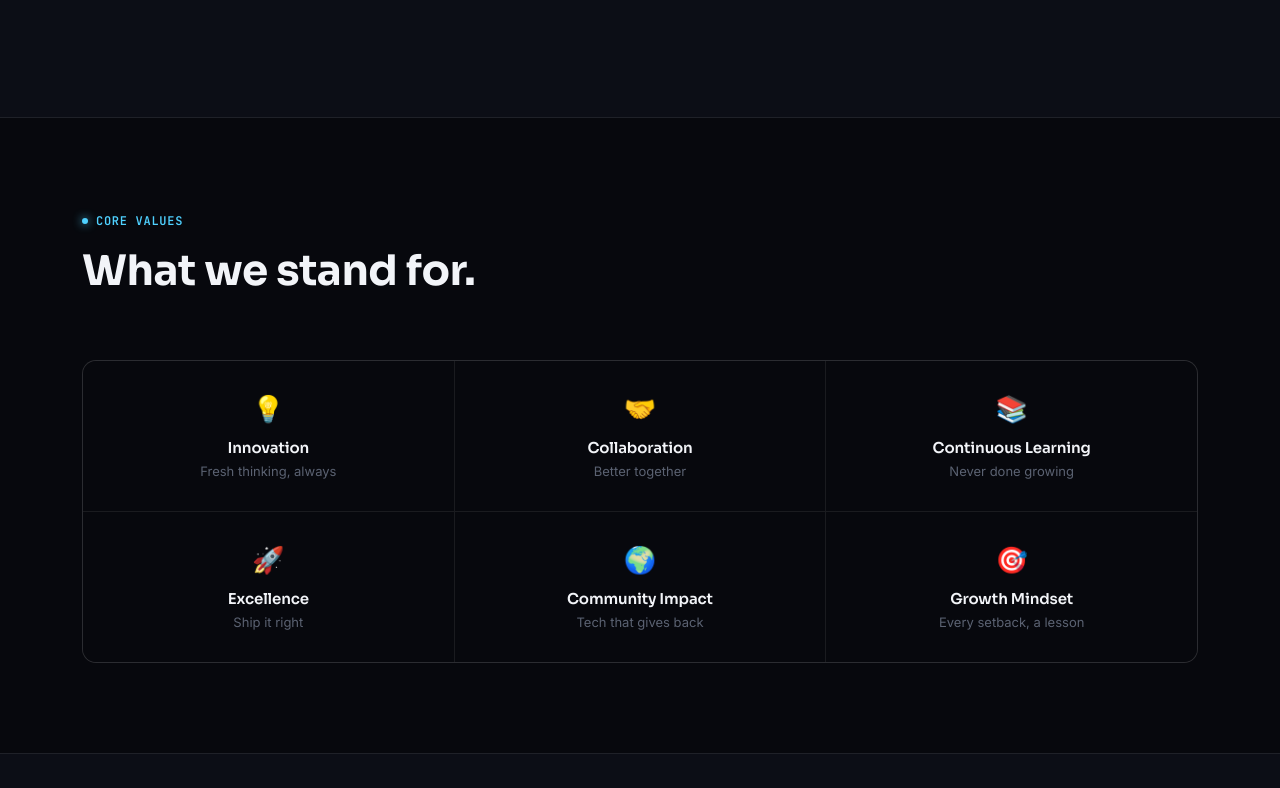
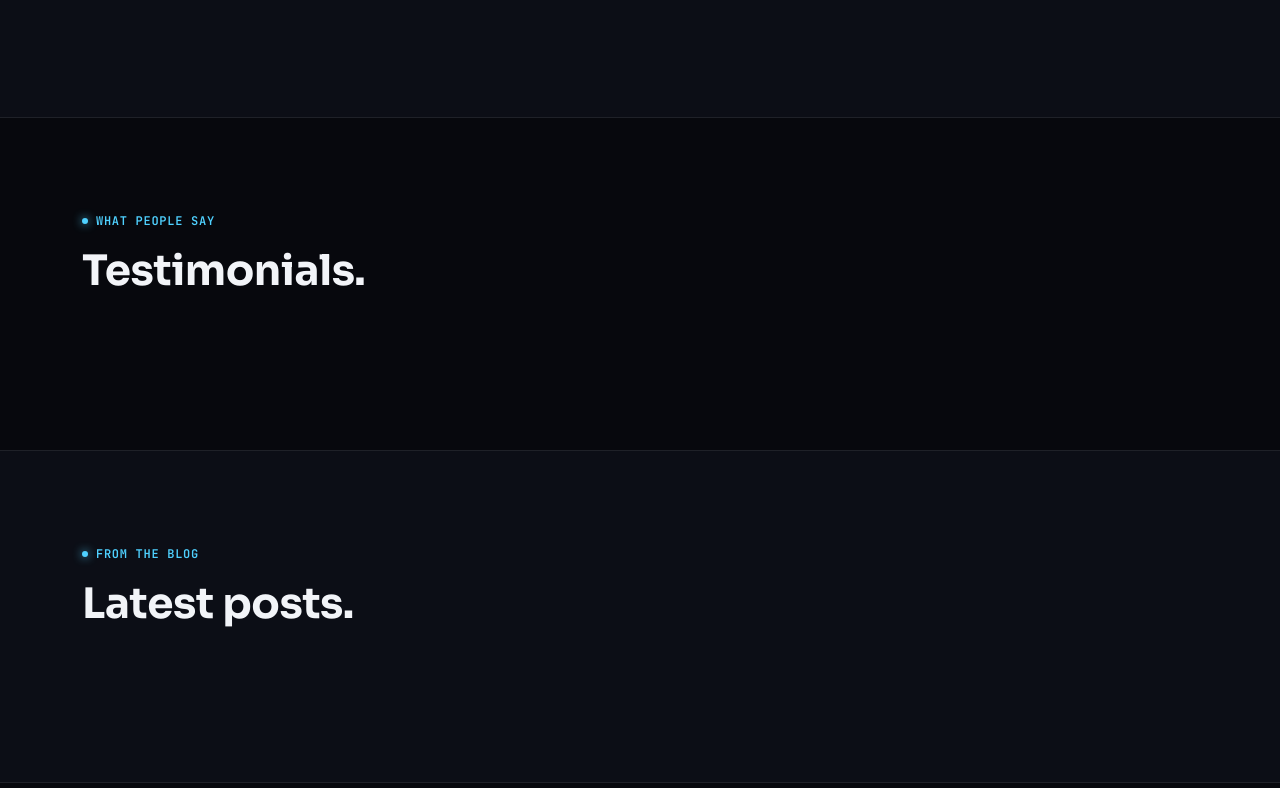
Before and after one commit to OMARSHAWQI7722/next-stack-website, a plain HTML site: page index.html in a window 1280 px wide. Shown: the part 5592-6380 px from the top of the page. Drawn offline with Linux system fonts and the light colour scheme; no server answers.

Commit message:
Update index.html

```diff
--- a/index.html
+++ b/index.html
@@ -1068,6 +1068,7 @@ html{
           <span class="mono">Project gallery — coming soon</span>
         </div>
       </div>
+      <div id="projects-gallery"></div>
     </div>
   </section>
 
@@ -1157,6 +1158,26 @@ html{
   </section>
 
   <!-- ===== VALUES ===== -->
+  <section id="testimonials" class="tight">
+    <div class="wrap">
+      <div class="section-head reveal">
+        <div class="eyebrow mono">What People Say</div>
+        <h2>Testimonials.</h2>
+      </div>
+      <div id="testimonials-list"></div>
+    </div>
+  </section>
+
+  <section id="blog" class="tight" style="background:var(--bg-elev);border-top:1px solid var(--border);border-bottom:1px solid var(--border);">
+    <div class="wrap">
+      <div class="section-head reveal">
+        <div class="eyebrow mono">From the Blog</div>
+        <h2>Latest posts.</h2>
+      </div>
+      <div id="blog-list"></div>
+    </div>
+  </section>
+
   <section id="values" class="tight">
     <div class="wrap">
       <div class="section-head reveal">
@@ -1410,5 +1431,6 @@ window.addEventListener('load',()=>{setTimeout(()=>document.getElementById('prel
 </div>
 </section>
   <script src="tracking.js"></script>
+  <script src="content-loader.js"></script>
 </body>
 </html>
```
